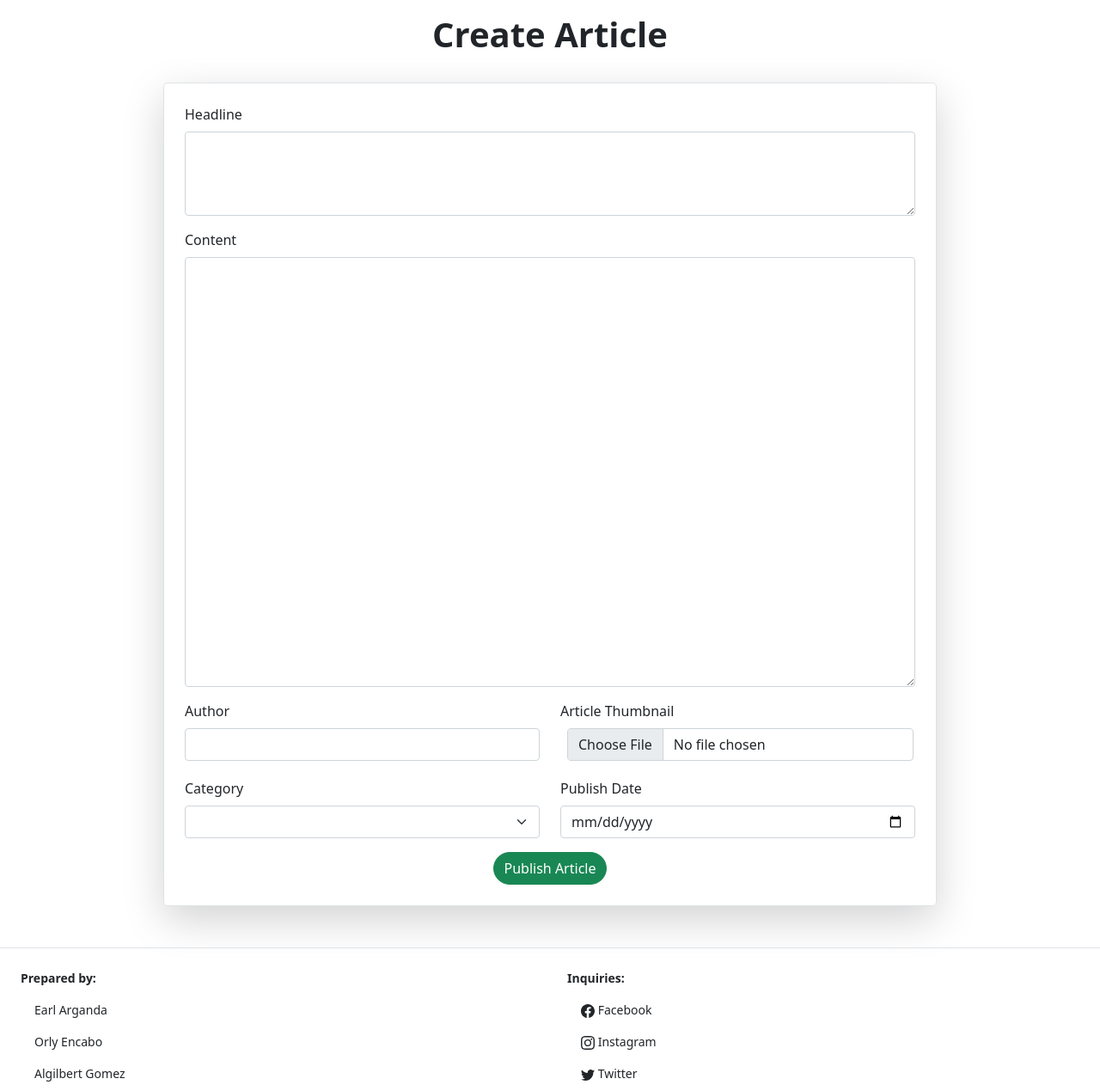
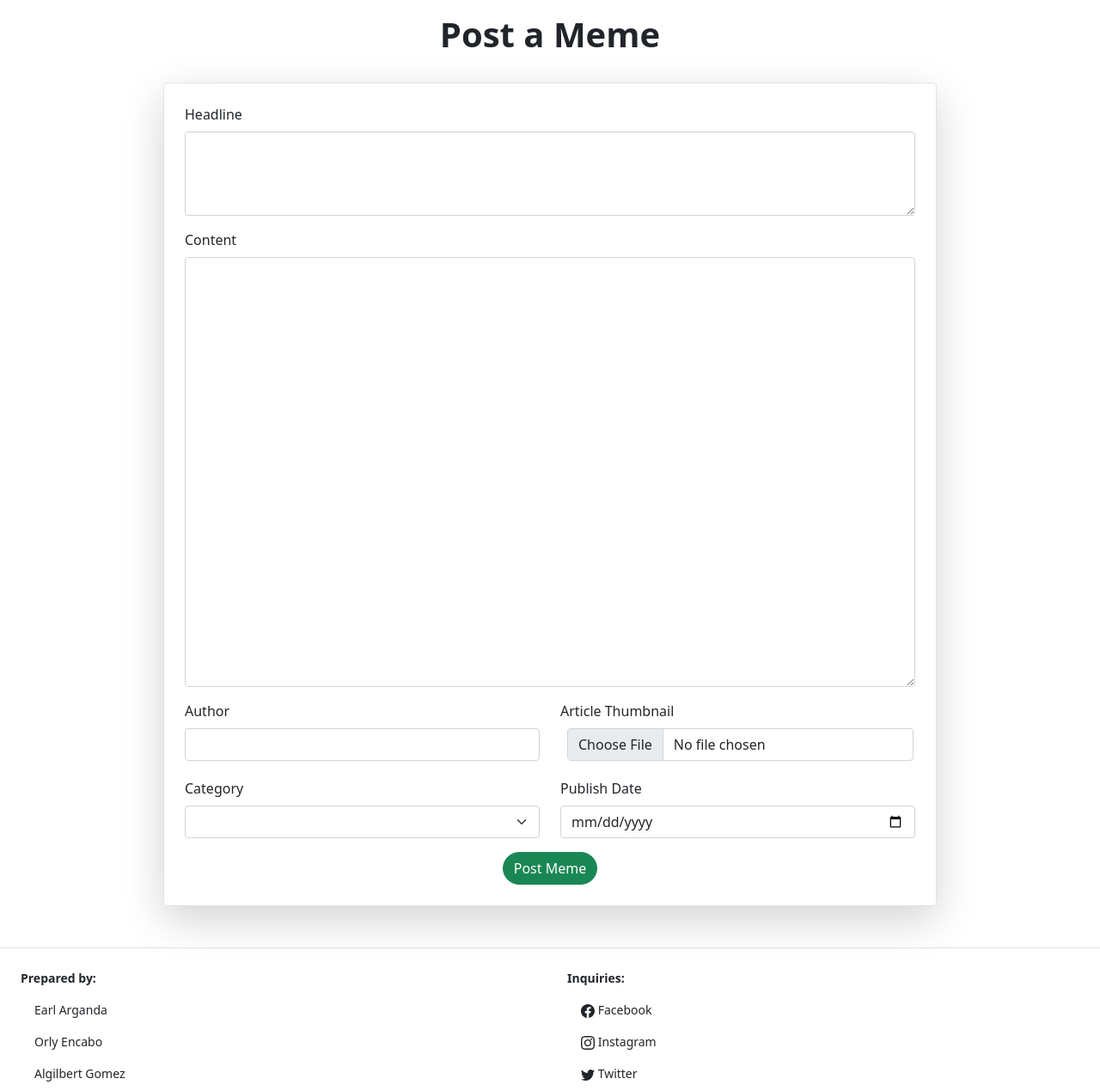
Before and after one commit to alexxGmZ/Web_Development_Project, a PHP site: page /new_article.php in a window 1280 px wide. Shown: the part 81-1350 px from the top of the page at 86% size. Run offline with PHP 8.4, Linux system fonts and the light colour scheme; the visitor is signed in with stand-in values (Sample User, id 1).

Commit message:
Changed page header and submit button label

```diff
--- a/new_article.php
+++ b/new_article.php
@@ -103,7 +103,7 @@
 	<!-- Navbar -->
 
 	<div class="text-center">
-		<h1 class="text-dark fw-bold p-3">Create Article</h1>
+		<h1 class="text-dark fw-bold p-3">Post a Meme</h1>
 		<!-- Error Message -->
 		<?php if($has_error == 1): ?>
 			<div class="col-6 mx-auto alert alert-danger pt-3 pb-3" role="alert">
@@ -216,7 +216,7 @@
 
 			<!-- Publish Button -->
 			<div class="text-center mb-1">
-				<button name="submit" type="submit" class="btn btn-success rounded-pill">Publish Article</button>
+				<button name="submit" type="submit" class="btn btn-success rounded-pill">Post Meme</button>
 				<?php
 					if(isset($_POST['submit']) && $has_error == 0){
 						insert_new_article($pdo, $headline, $content, $category, $publish_date, $thumbnail, $author_name);
```
